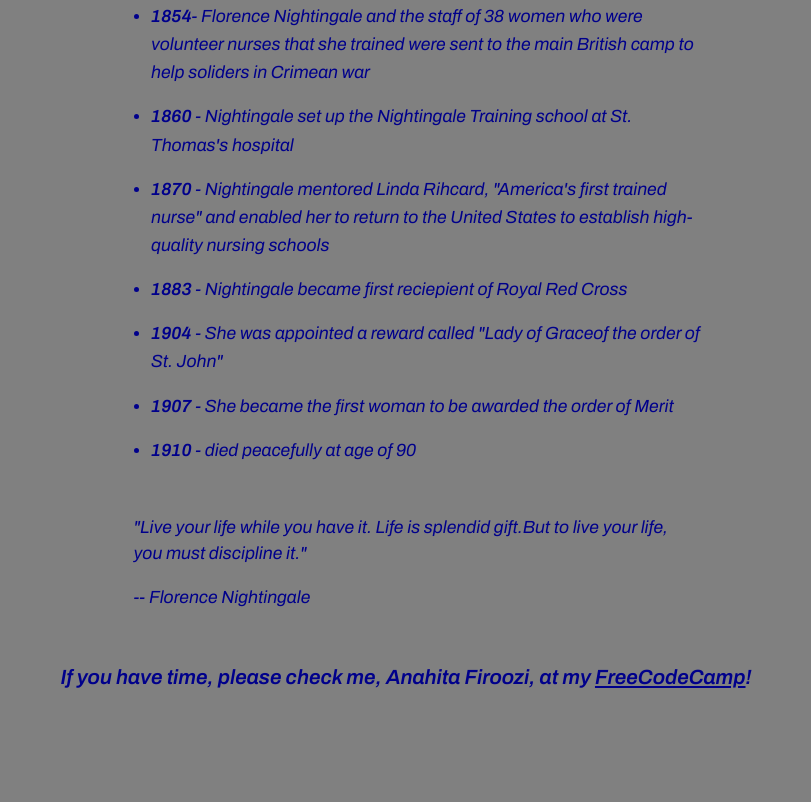
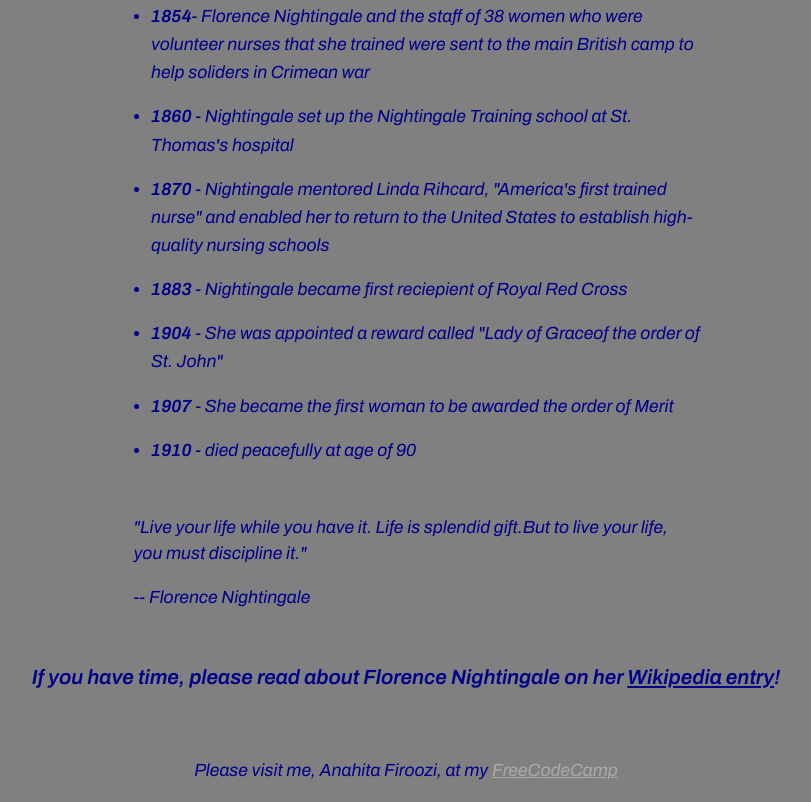
Before and after one commit to anafiro/meda-winter-cohort, a plain HTML site: page projects/tribute/index.html in a window 1280 px wide. Shown: the part 1389-2191 px from the top of the page, without its empty margins (234-1045 px from the left). Before the commit the page ends 2147 px from the top, so only its background shows below. Drawn offline with Linux system fonts and the light colour scheme.

Commit message:
project-Florence

```diff
--- a/projects/tribute/index.html
+++ b/projects/tribute/index.html
@@ -18,8 +18,8 @@
 
         <div id="container">
 
-            <div id="main-header" class="main-header">
-                <h1</h1>
+            <div id="main-header">
+                <h1></h1>
 
 
             </div>
@@ -70,11 +70,13 @@
                         <cite>-- Florence Nightingale</cite>
                         </blockquote>
 
-                        <h3> If you have time, please check me, Anahita Firoozi, at my <a id="freecodecamp-link" href="https://www.freecodecamp.org/afirooz123" target="_blank">FreeCodeCamp</a>!</h3>
+                        <h3> If you have time, please read about Florence Nightingale on her <a id="tribute-link" href="https://www.freecodecamp.org/afirooz123" target="_blank">Wikipedia entry</a>!</h3>
                     </section>
 
             </div>
-
+            <div id="footer">
+                <p>Please visit me, Anahita Firoozi, at my <a id="freecodecamp-link" href="https:/www.freecodecamp.org/afirooz123/" target="_blank">FreeCodeCamp</a></p>
+            </div>
 
     </body>
 
--- a/projects/tribute/styles/main.css
+++ b/projects/tribute/styles/main.css
@@ -37,12 +37,14 @@ html, bdoy {
     font-size: 3.25rem;
   }
 
-  a {
+  a:link {
     color: darkblue;
   }
-
+  #footer a:link{
+      color: darkgray;
+  }
   a:visited {
-    color: purple;
+    color:darkgray;
   }
 
   #main {
--- /dev/null
+++ b/projects/tribute/styles/reset.css
@@ -0,0 +1,48 @@
+/* http://meyerweb.com/eric/tools/css/reset/
+   v2.0 | 20110126
+   License: none (public domain)
+*/
+
+html, body, div, span, applet, object, iframe,
+h1, h2, h3, h4, h5, h6, p, blockquote, pre,
+a, abbr, acronym, address, big, cite, code,
+del, dfn, em, img, ins, kbd, q, s, samp,
+small, strike, strong, sub, sup, tt, var,
+b, u, i, center,
+dl, dt, dd, ol, ul, li,
+fieldset, form, label, legend,
+table, caption, tbody, tfoot, thead, tr, th, td,
+article, aside, canvas, details, embed,
+figure, figcaption, footer, header, hgroup,
+menu, nav, output, ruby, section, summary,
+time, mark, audio, video {
+	margin: 0;
+	padding: 0;
+	border: 0;
+	font-size: 100%;
+	font: inherit;
+	vertical-align: baseline;
+}
+/* HTML5 display-role reset for older browsers */
+article, aside, details, figcaption, figure,
+footer, header, hgroup, menu, nav, section {
+	display: block;
+}
+body {
+	line-height: 1;
+}
+ol, ul {
+	list-style: none;
+}
+blockquote, q {
+	quotes: none;
+}
+blockquote:before, blockquote:after,
+q:before, q:after {
+	content: '';
+	content: none;
+}
+table {
+	border-collapse: collapse;
+	border-spacing: 0;
+}
```
